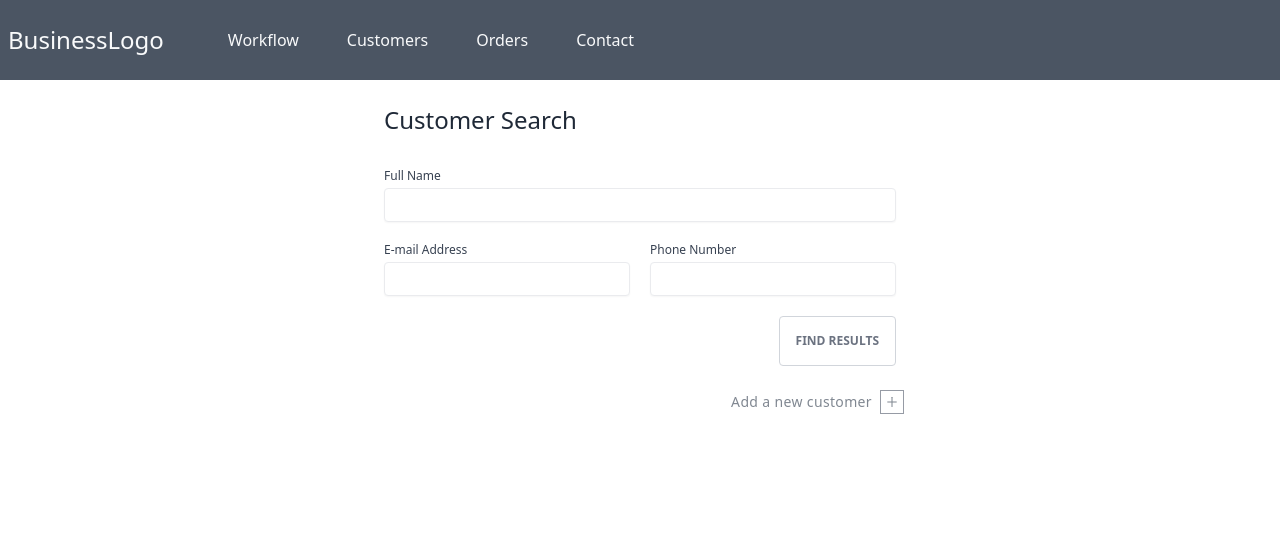
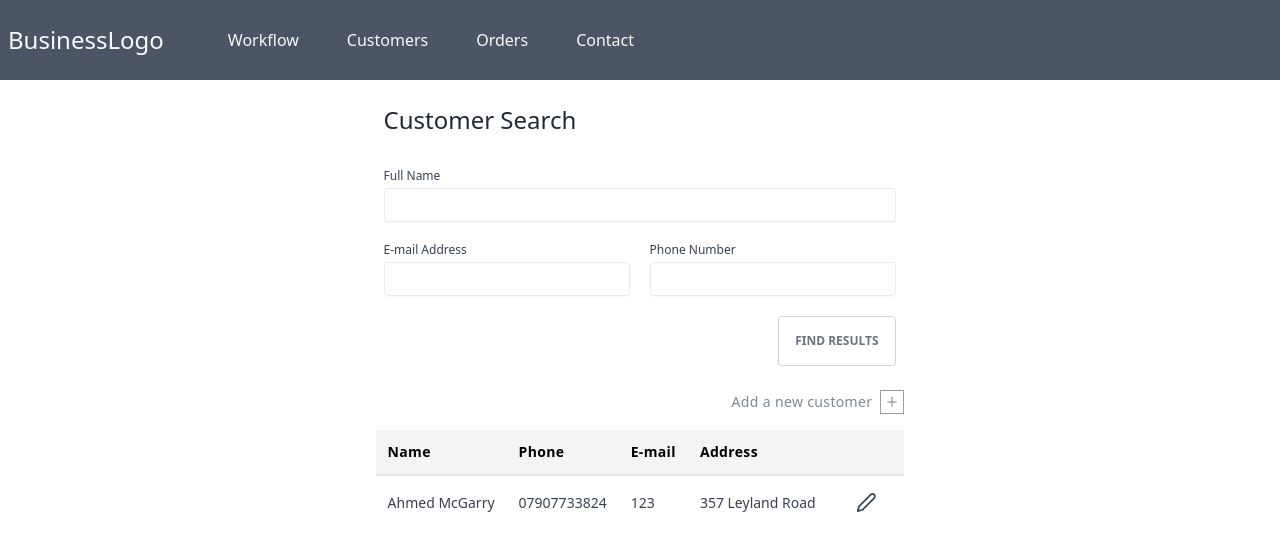
Before and after one commit to McGarry-A/pos, a React (Create React App) app: page /customers in a window 1280 px wide. Shown: the top 550 px of the page. Built offline with nearby package versions, Linux system fonts and the light colour scheme.

Commit message:
customer tables and cards

```diff
--- /dev/null
+++ b/src/Components/CustomerCard/CustomerCard.tsx
@@ -0,0 +1,30 @@
+import { FiEdit2 } from "react-icons/fi";
+import { CustomerInterface } from "../CustomerInterface";
+
+interface Props {
+  customer: CustomerInterface;
+}
+
+const CustomerCard: React.FC<Props> = ({ customer }) => {
+  const { name, phone, email, address } = customer;
+
+  return (
+    <div className="grid grid-cols-2 border p-3 m-3 rounded max-w-lg shadow-sm">
+      <div className="grid grid-cols-2 col-span-2 justify-between gap-y-3">
+        <div className="text-gray-700 text-lg col-span-2">{name}</div>
+        <span className="text-xs opacity-50">{email}</span>
+        <div className="text-gray-500 col-span-2">
+          <p className="text-sm">{phone}</p>
+        </div>
+        <div className="flex space-x-2">
+          <div className="text-gray-600 text-xs font-light">{address}</div>
+        </div>
+        <div className="cursor-pointer justify-self-end">
+          <FiEdit2 />
+        </div>
+      </div>
+    </div>
+  );
+};
+
+export default CustomerCard;
--- /dev/null
+++ b/src/Components/CustomerTable/CustomerTable.tsx
@@ -0,0 +1,81 @@
+import { FiEdit2 } from "react-icons/fi";
+import { useAppDispatch } from "../../Store";
+import { CustomerInterface } from "../CustomerInterface";
+
+interface Props {
+  data: CustomerInterface[];
+}
+
+const CustomerTable: React.FC<Props> = ({ data }) => {
+  const dispatch = useAppDispatch();
+
+  const handleEditCustomer = () => {
+    console.log("edit me!")
+  }
+
+  const renderTableHead = () => {
+    return (
+      <thead className="bg-gray-100 border-b-2 border-gray-200">
+        <tr className="">
+          <th className="p-3 text-sm font-semibold tracking-wide text-left">
+            Name
+          </th>
+          <th className="p-3 text-sm font-semibold tracking-wide text-left">
+            Phone
+          </th>
+          <th className="p-3 text-sm font-semibold tracking-wide text-left">
+            E-mail
+          </th>
+          <th className="p-3 text-sm font-semibold tracking-wide text-left">
+            Address
+          </th>
+          <th className="p-3 text-sm font-semibold tracking-wide text-left"></th>
+        </tr>
+      </thead>
+    );
+  };
+
+  const renderTableBody = () => {
+    return (
+      <tbody className="p-4 font-light text-gray-600">
+        {data.map((customer, index) => {
+          const {
+            name,
+            address,
+            email,
+            phone
+          } = customer;
+
+          return (
+            <tr
+              key={index}
+              className={`h-fit min-h-12 hover:bg-gray-100 ${
+                index % 2 !== 0 && `bg-gray-100 hover:bg-gray-200`
+              }`}
+            >
+              <td className="p-3 text-sm text-gray-700">{name}</td>
+              <td className="p-3 text-sm text-gray-700">{phone}</td>
+              <td className="p-3 text-sm text-gray-700">{email}</td>
+              <td className="p-3 text-sm text-gray-700">{address}</td>
+              <td className="p-3 text-sm text-gray-700">
+                <button
+                  className="px-4 py-1"
+                >
+                  <FiEdit2 size={"1.3rem"} onClick={handleEditCustomer}/>
+                </button>
+              </td>
+            </tr>
+          );
+        })}
+      </tbody>
+    );
+  };
+  return (
+    <table className="hidden md:block">
+      {renderTableHead()}
+      {renderTableBody()}
+    </table>
+  );
+};
+
+export default CustomerTable;
--- a/src/Routes/Customers/Customers.tsx
+++ b/src/Routes/Customers/Customers.tsx
@@ -1,20 +1,31 @@
-import { FormEvent, useState } from "react";
-import { OrderInterface } from "../../Components/OrderInterface";
-import WorkflowOrders from "../../Components/WorkflowOrders/WorkflowOrders";
+import { FormEvent, useEffect, useState } from "react";
 import useFormField from "../../Hooks/useFormField";
 import { AiOutlinePlus } from "react-icons/ai";
 import Portal from "../../Components/Portal/Portal";
 import CreateCustomerForm from "../../Components/CreateCustomerForm/CreateCustomerForm";
+import CustomerTable from "../../Components/CustomerTable/CustomerTable";
+import { CustomerInterface } from "../../Components/CustomerInterface";
+import { useAppSelector } from "../../Store";
+import useIsMobile from "../../Hooks/useIsMobile";
+import CustomerCard from "../../Components/CustomerCard/CustomerCard";
 
 const Customers = () => {
-  const [filteredCustomers, setFilteredCustomers] =
-    useState<OrderInterface | null>(null);
+  const [filteredCustomers, setFilteredCustomers] = useState<
+    CustomerInterface[] | null
+  >(null);
+
+  const customers = useAppSelector((state) => state.customers);
+
+  useEffect(() => {
+    setFilteredCustomers(customers);
+  }, [customers]);
 
   const nameField = useFormField();
   const numberField = useFormField();
   const emailField = useFormField();
 
   const [portalIsHidden, setPortalIsHidden] = useState<boolean>(false);
+  const isMobile = useIsMobile();
 
   const renderAddCustomerPopup = () => {
     const target = document.getElementById("root");
@@ -30,6 +41,27 @@ const Customers = () => {
     if (!filteredCustomers) return;
   };
 
+  const renderCustomerTable = () => {
+    if (!isMobile) {
+      return <CustomerTable data={customers} />;
+    }
+  };
+
+  const renderCustomerCards = () => {
+    if (isMobile) {
+      return (
+        <div>
+          {customers.map((customer) => {
+            return (
+              <>
+                <CustomerCard customer={customer} />
+              </>
+            );
+          })}
+        </div>
+      );
+    }
+  };
   return (
     <div>
       <div className="space-y-2 p-2">
@@ -74,7 +106,8 @@ const Customers = () => {
         </p>
       </div>
       <div className="mt-4">
-        {filteredCustomers && <WorkflowOrders data={filteredCustomers} />}
+        {renderCustomerCards()}
+        {renderCustomerTable()}
       </div>
       {renderAddCustomerPopup()}
     </div>
```
